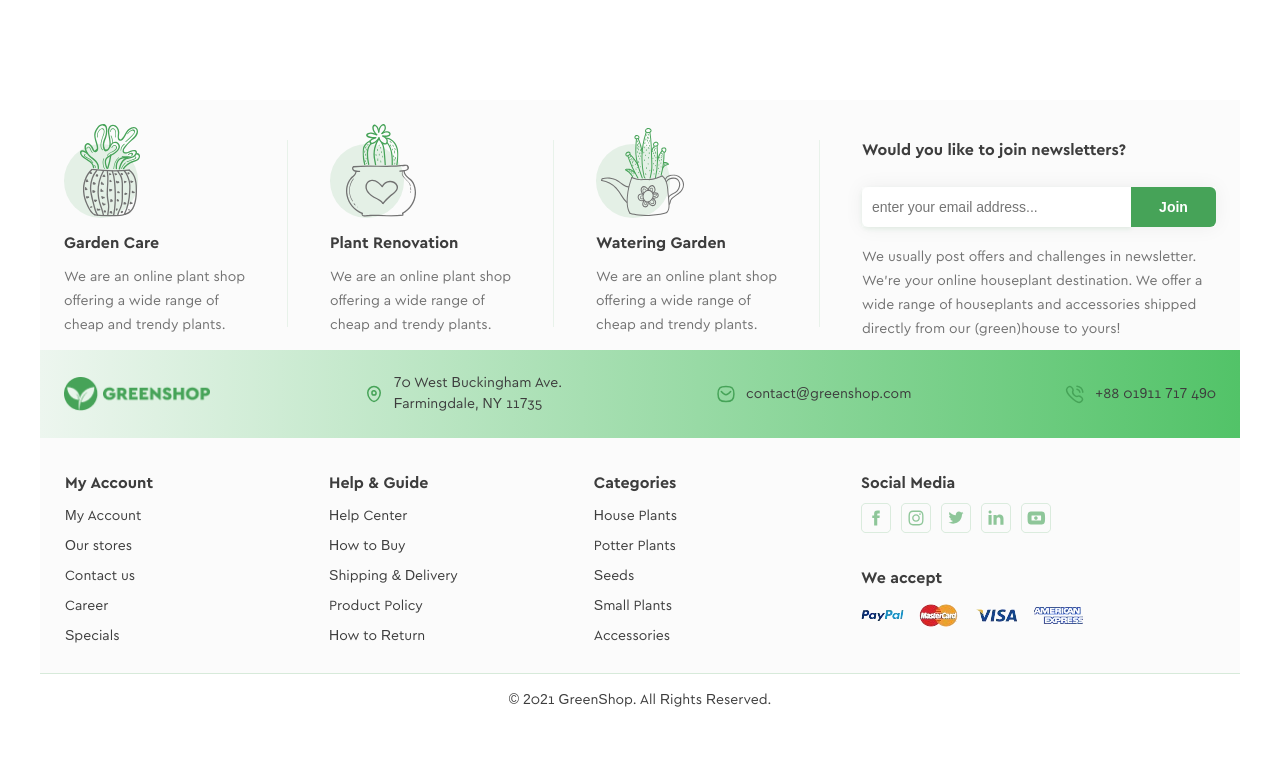
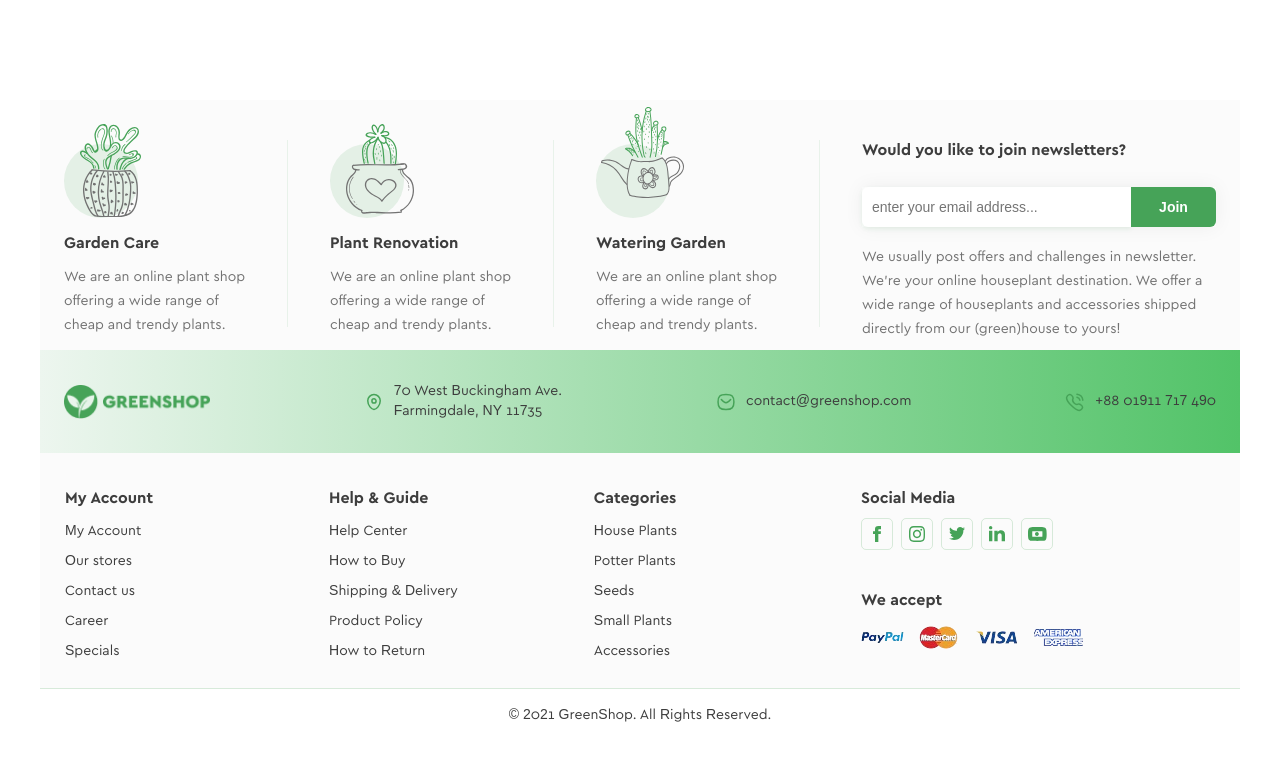
Before and after one commit to Patrik1501/greenshop-patrik, a plain HTML site: page index.html in a window 1280 px wide. Shown: the part 2970-3736 px from the top of the page. Drawn offline with Linux system fonts and the light colour scheme; files whose address does not match are found by name.

Commit message:
Сделал sprite.svg. В футере прописал sprite.svg. Также применил изменения цвета к иконкам в футере через sprite

```diff
--- a/index.html
+++ b/index.html
@@ -10,6 +10,13 @@
     <link rel="stylesheet" href="./styles/footer.css">
 </head>
 <body>
+
+<div style="display: none;">
+    <svg xmlns="http://www.w3.org/2000/svg">
+        <use href="./images/sprite/sprite.svg"></use>
+    </svg>
+</div>
+
 <header>
     <div class="container">
         <a href="index.html">
@@ -357,7 +364,9 @@
             <div class="footer-box">
                 <div class="icon-circle-wrapper">
                     <div class="icon-circle"></div>
-                    <img src="./images/footer-icon1.svg" alt="">
+                    <svg class="icon">
+                        <use xlink:href="./images/sprite/sprite.svg#footer-icon1"></use>
+                    </svg>
                 </div>
                 <h4>Garden Care</h4>
                 <p>We are an online plant shop offering a wide range of cheap and trendy plants.</p>
@@ -365,7 +374,9 @@
             <div class="footer-box">
                 <div class="icon-circle-wrapper">
                     <div class="icon-circle"></div>
-                    <img src="./images/footer-icon2.svg" alt="">
+                    <svg class="icon">
+                        <use xlink:href="./images/sprite/sprite.svg#footer-icon2"></use>
+                    </svg>
                 </div>
                 <h4>Plant Renovation</h4>
                 <p>We are an online plant shop offering a wide range of cheap and trendy plants.</p>
@@ -374,8 +385,12 @@
                 <div class="icon-circle-wrapper">
                     <div class="icon-circle"></div>
                     <div class="watering-icons">
-                        <img src="./images/footer-icon4.svg" alt="Plant" class="watering-leaf">
-                        <img src="./images/footer-icon3.svg" alt="Pot" class="watering-pot">
+                        <svg class="icon watering-leaf">
+                            <use xlink:href="./images/sprite/sprite.svg#footer-icon4"></use>
+                        </svg>
+                        <svg class="icon watering-pot">
+                            <use xlink:href="./images/sprite/sprite.svg#footer-icon3"></use>
+                        </svg>
                     </div>
                 </div>
                 <h4>Watering Garden</h4>
@@ -397,19 +412,25 @@
             <img src="./images/logo.png" alt="GreenShop logo" class="footer-logo">
 
             <div class="contact-item">
-                <img src="./images/location-icon.svg" alt="">
+                <svg class="icon">
+                    <use xlink:href="./images/sprite/sprite.svg#location-icon"></use>
+                </svg>
                 <a href="https://maps.google.com/?q=70+West+Buckingham+Ave,+Farmingdale,+NY+11735" target="_blank">
                     70 West Buckingham Ave.<br>Farmingdale, NY 11735
                 </a>
             </div>
 
             <div class="contact-item">
-                <img src="./images/email-icon.svg" alt="">
+                <svg class="icon">
+                    <use xlink:href="./images/sprite/sprite.svg#email-icon"></use>
+                </svg>
                 <a href="mailto:contact@greenshop.com">contact@greenshop.com</a>
             </div>
 
             <div class="contact-item">
-                <img src="./images/phone-icon.svg" alt="">
+                <svg class="icon">
+                    <use xlink:href="./images/sprite/sprite.svg#phone-icon"></use>
+                </svg>
                 <a href="tel:+8801911717490">+88 01911 717 490</a>
             </div>
         </div>
@@ -451,19 +472,29 @@
                 <h4>Social Media</h4>
                 <div class="social-icons">
                     <a href="https://www.facebook.com" target="_blank">
-                        <img src="./images/facebook.svg" alt="Facebook">
+                        <svg class="icon">
+                            <use xlink:href="./images/sprite/sprite.svg#facebook"></use>
+                        </svg>
                     </a>
                     <a href="https://www.instagram.com" target="_blank">
-                        <img src="./images/instagram.svg" alt="Instagram">
+                        <svg class="icon">
+                            <use xlink:href="./images/sprite/sprite.svg#instagram"></use>
+                        </svg>
                     </a>
                     <a href="https://twitter.com" target="_blank">
-                        <img src="./images/twitter.svg" alt="Twitter">
+                        <svg class="icon">
+                            <use xlink:href="./images/sprite/sprite.svg#twitter"></use>
+                        </svg>
                     </a>
                     <a href="https://www.linkedin.com" target="_blank">
-                        <img src="./images/linkedin.svg" alt="LinkedIn">
+                        <svg class="icon">
+                            <use xlink:href="./images/sprite/sprite.svg#linkedin"></use>
+                        </svg>
                     </a>
                     <a href="https://www.youtube.com" target="_blank">
-                        <img src="./images/youtube.svg" alt="YouTube">
+                        <svg class="icon">
+                            <use xlink:href="./images/sprite/sprite.svg#youtube"></use>
+                        </svg>
                     </a>
                 </div>
                 <h4>We accept</h4>
--- a/styles/footer.css
+++ b/styles/footer.css
@@ -1,6 +1,13 @@
 .footer {
   font-family: 'Cera Pro', sans-serif;
   color: #3D3D3D;
+  margin-top: 548px;
+  width: 1200px;
+  height: 610px;
+  margin-left: auto;
+  margin-right: auto;
+  display: flex;
+  flex-direction: column;
 }
 
 .footer-top {
@@ -22,7 +29,7 @@
 .footer-box {
   position: relative;
   width: 204px;
-  padding-right: 10px; /* чтобы текст не прилипал к линии */
+  padding-right: 10px;
 }
 
 .footer-box:not(:last-child)::after {
@@ -35,10 +42,12 @@
   background-color: rgba(70, 163, 88, 0.1);
 }
 
-.footer-box img {
+.footer-box svg.icon {
   height: 93px;
+  width: auto;
   margin-bottom: 14px;
   margin-left: 16px;
+  fill: #46A358;
 }
 
 .footer-box h4 {
@@ -63,9 +72,7 @@
   display: flex;
   height: 40px;
   margin: 25px 0 18px 0;
-
   box-shadow: 0 0 20px 0 rgba(0, 0, 0, 0.06);
-
 }
 
 .newsletter-form input[type="email"] {
@@ -90,14 +97,13 @@
   width: 85px;
   border-top-right-radius: 6px;
   border-bottom-right-radius: 6px;
-
 }
 
 .footer-middle {
   display: flex;
   align-items: center;
-    width: 1200px;
-    height: 88px;
+  justify-content: center;
+  width: 100%;
   background: linear-gradient(90deg, #EDF6EF 0%, #52C368 100%);
   padding: 25px 24px;
 }
@@ -107,19 +113,50 @@
   align-items: center;
   justify-content: space-between;
   width: 1200px;
+  max-width: 100%;
   margin: 0 auto;
   color: #3D3D3D;
 }
 
-.footer-middle-content .contact-item {
+.footer-logo {
+  height: 34px;
+}
+
+.contact-item {
   display: flex;
   align-items: center;
+  gap: 10px;
   font-size: 14px;
-  gap: 10px;
+  color: #3D3D3D;
+  transition: color 0.3s ease;
 }
 
-.footer-logo {
-  height: 34px;
+.contact-item a {
+  text-decoration: none;
+  color: inherit;
+  line-height: 1.4;
+  transition: color 0.3s ease;
+}
+
+.contact-item svg.icon {
+  width: 20px;
+  height: 20px;
+  color: #46A358;
+  transition: color 0.3s ease;
+  flex-shrink: 0;
+}
+
+/* Hover-эффект */
+.contact-item:hover {
+  color: #007BFF;
+}
+
+.contact-item:hover svg.icon {
+  color: #007BFF;
+}
+
+.contact-item:hover a {
+  color: #007BFF;
 }
 
 .footer-bottom {
@@ -181,10 +218,20 @@
   margin-bottom: 33px;
 }
 
-.social-icons img  {
+
+.social-icons svg.icon {
   width: 30px;
   height: 30px;
+  color: #46A358; /* работает с currentColor */
+  transition: color 0.3s ease; /* <-- исправлено: color, а не fill */
+  aspect-ratio: 1 / 1;
+  overflow: visible;
 }
+
+.social-icons a:hover .icon {
+  color: #007BFF;
+}
+
 
 .payment-icons img {
   width: 224px;
@@ -200,19 +247,7 @@
   padding-bottom: 40px;
 }
 
- .footer {
-     margin-top: 548px; /* 100px ранее + 448px дополнительно */
-     width: 1200px;
-     height: 610px;
-     margin-left: auto;
-     margin-right: auto;
-     display: flex;
-     flex-direction: column;
-
-
- }
-
-/* Общий блок для Watering Garden */
+/* Watering Garden */
 .watering-box {
   display: flex;
   flex-direction: column;
@@ -220,7 +255,6 @@
   text-align: left;
 }
 
-/* Контейнер для двух изображений */
 .watering-icons {
   position: relative;
   width: 83px;
@@ -228,22 +262,24 @@
   margin-bottom: 14px;
 }
 
-/* Верхнее растение */
 .watering-leaf {
   position: relative;
   top: -17px;
   left: 13px;
   width: 44px;
+  height: auto;
   z-index: 2;
+  fill: #46A358;
 }
 
-/* Лейка снизу */
 .watering-pot {
   position: relative;
   bottom: 82px;
   left: -11px;
   width: 83px;
+  height: auto;
   z-index: 3;
+  fill: #46A358;
 }
 
 .icon-circle-wrapper {
@@ -264,8 +300,7 @@
   z-index: 0;
 }
 
-/* Убедись, что картинки поверх круга */
-.icon-circle-wrapper img,
+.icon-circle-wrapper svg.icon,
 .watering-icons {
   position: relative;
   z-index: 1;
```
Also changed, not shown: images/sprite/sprite.svg (added), 2 other files. Lines whose indentation alone changed are shown as unchanged.
